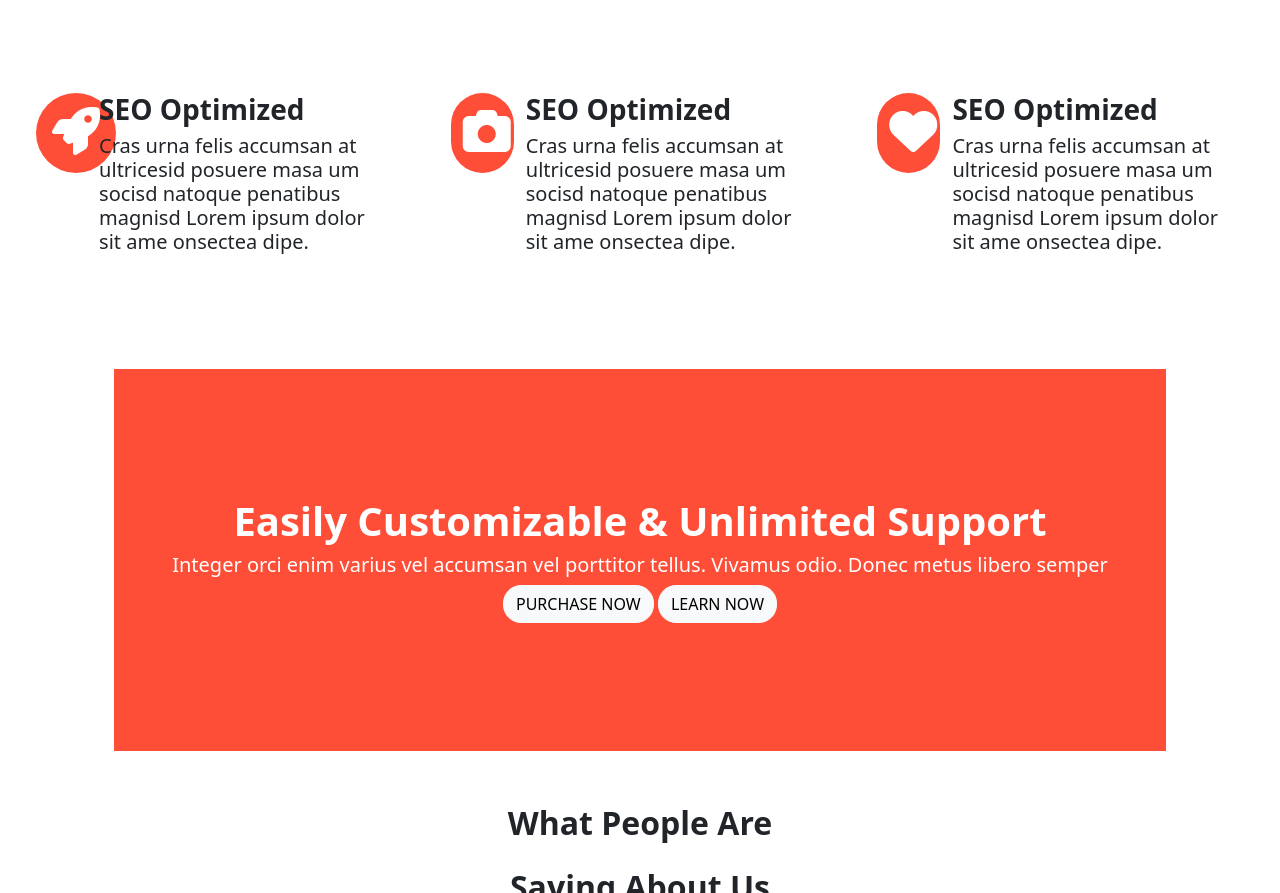
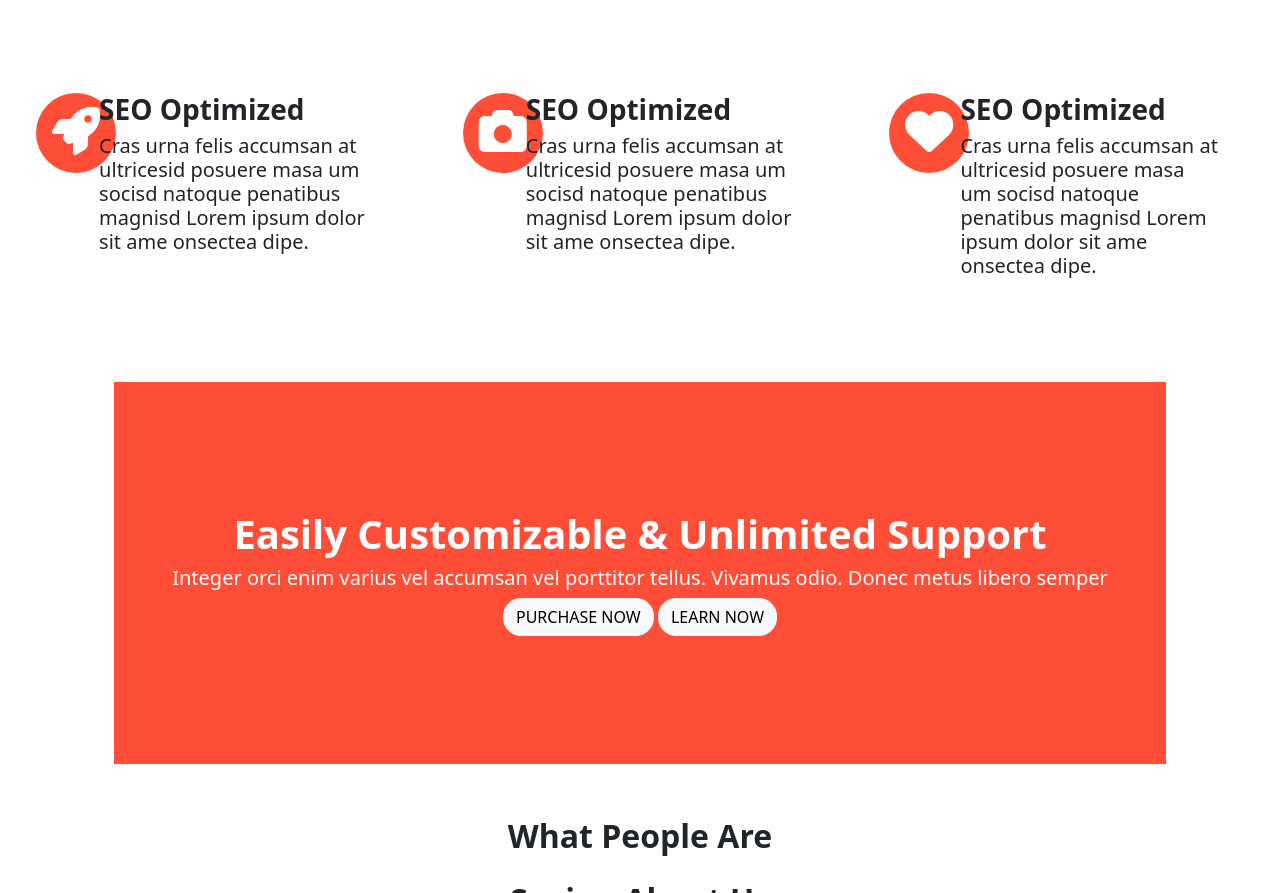
Before and after one commit to rohitkatbamna/roud12, a plain HTML site: page index.html in a window 1280 px wide. Shown: the part 1782-2675 px from the top of the page. Drawn offline with nearby package versions, Linux system fonts and the light colour scheme.

Commit message:
15TH FEB 22 10:10 AM COMMIT

```diff
--- a/index.html
+++ b/index.html
@@ -138,8 +138,10 @@
                     <div class="col-xxl-4 col-xl-4 col-lg-5 col-md-6 col-sm-12  mt-5 mb-5">
                         <div class="container-fluid">
                             <div class="row">
-                                <div class="col-2 circle-green">
-                                    <i class="fas fa-camera fa-3x"></i>
+                                <div class="col-2">
+                                    <div class="circle-green">
+                                        <i class="fas fa-camera fa-3x ms-3"></i>
+                                    </div>
                                 </div>
                                 <div class="col-10">
                                     <h3 class="fw-bold">SEO Optimized </h3>
@@ -153,10 +155,12 @@
                     <div class="col-xxl-4 col-xl-4 col-lg-6 col-md-6 col-sm-12  mt-5 mb-5">
                         <div class="container-fluid">
                             <div class="row">
-                                <div class="col-2 circle-green">
-                                    <i class="fas fa-heart fa-3x "></i>
+                                <div class="col-2 me-2">
+                                    <div class="circle-green">
+                                        <i class="fas fa-heart fa-3x ms-3"></i>
+                                    </div>
                                 </div>
-                                <div class="col-10">
+                                <div class="col-9">
                                     <h3 class="fw-bold">SEO Optimized </h3>
                                     <h5>Cras urna felis accumsan at ultricesid posuere
                                     masa um socisd natoque penatibus magnisd Lorem
```
